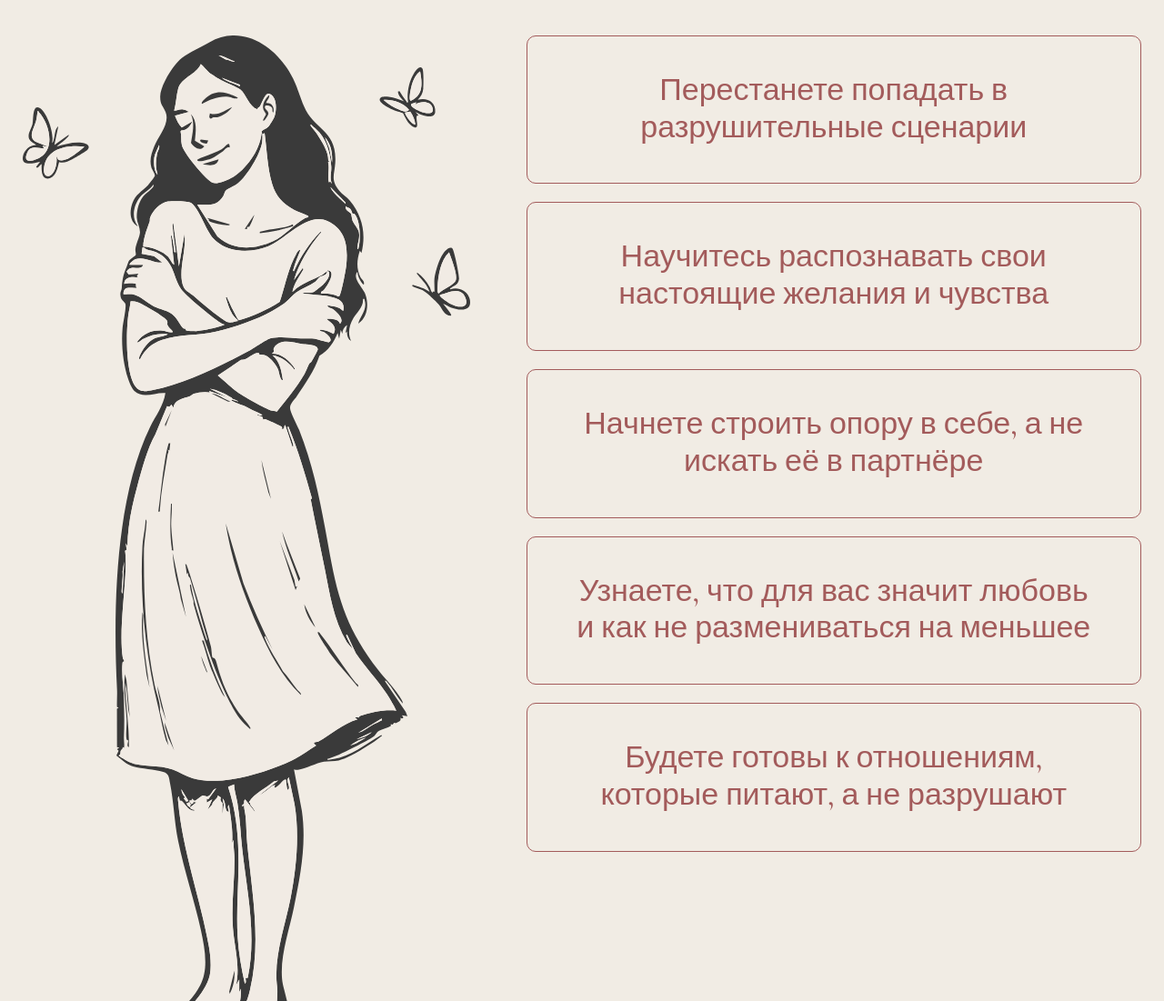
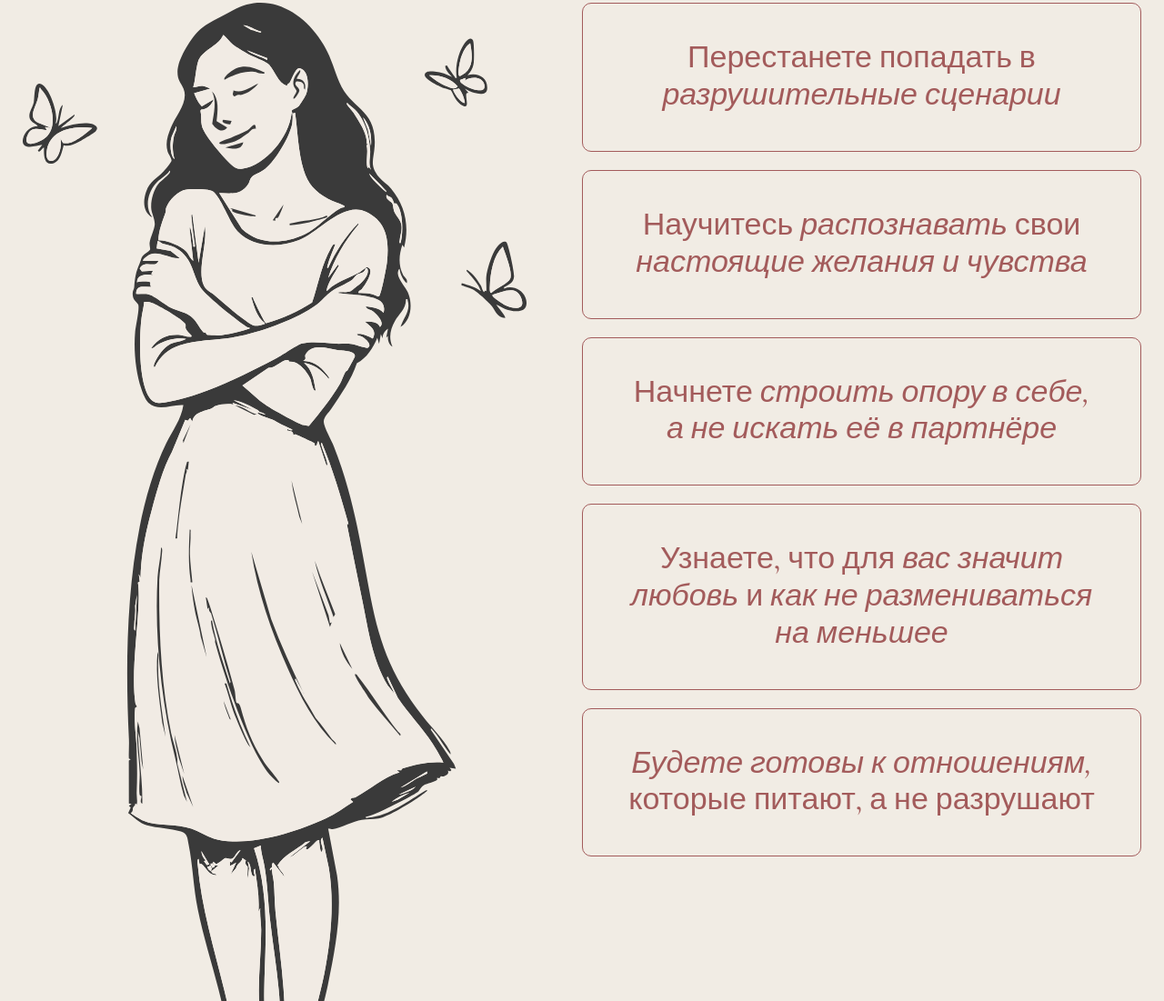
Before and after one commit to Bear-agency/landing-psychology, a plain HTML site: page index.html in a window 1280 px wide. Shown: the part 7041-8142 px from the top of the page at 91% size. Drawn offline with nearby package versions, Linux system fonts and the light colour scheme.

Commit message:
updated block

```diff
--- a/index.html
+++ b/index.html
@@ -400,16 +400,16 @@
                         <p>Перестанете попадать в <i>разрушительные сценарии</i></p>
                     </div>
                     <div class="results__item">
-                        <p>Научитесь распознавать свои настоящие желания и чувства</p>
+                        <p>Научитесь <i>распознавать</i> свои <i>настоящие желания и чувства</i></p>
                     </div>
                     <div class="results__item">
-                        <p>Начнете строить опору в себе, а не искать её в партнёре</p>
+                        <p>Начнете <i>строить опору в себе, а не искать её в партнёре</i></p>
                     </div>
                     <div class="results__item">
-                        <p>Узнаете, что для вас значит любовь и как не размениваться на меньшее</p>
+                        <p>Узнаете, что для <i>вас значит любовь</i> и <i>как не размениваться на меньшее</i></p>
                     </div>
                     <div class="results__item">
-                        <p>Будете готовы к отношениям, которые питают, а не разрушают</p>
+                        <p><i>Будете готовы к отношениям,</i> которые питают, а не разрушают</p>
                     </div>
                 </div>
             </div>
--- a/styles.css
+++ b/styles.css
@@ -667,7 +667,7 @@ header {
     color: var(--black-color);
     margin-bottom: 16px;
     width: 30%;
-    margin-left: 54%;
+    margin-left: 50%;
 }
 
 .about-me__journey-text:last-of-type {
@@ -682,7 +682,7 @@ header {
 }
 
 .certificate-carousel__image {
-    width: 50%;
+    width: 46%;
     border-radius: 20px;
     overflow: hidden;
 }
@@ -693,7 +693,7 @@ header {
 }
 
 .certificate-carousel__text {
-    width: 46%;
+    width: 50%;
 }
 
 .certificate-carousel__text > p, .certificate-carousel__text > h4 {
@@ -758,11 +758,11 @@ header {
 }
 
 .results__image-wrapper {
-    width: 40%;
+    width: 45%;
 }
 
 .results__text {
-    width: 55%;
+    width: 50%;
 }
 
 .results__image > img {
@@ -789,6 +789,10 @@ header {
     line-height: 1.2;
     color: var(--main-color);
     text-align: center;
+}
+
+.results__item > p > i {
+    font-style: italic;
 }
 
 /* Course difference */
```
